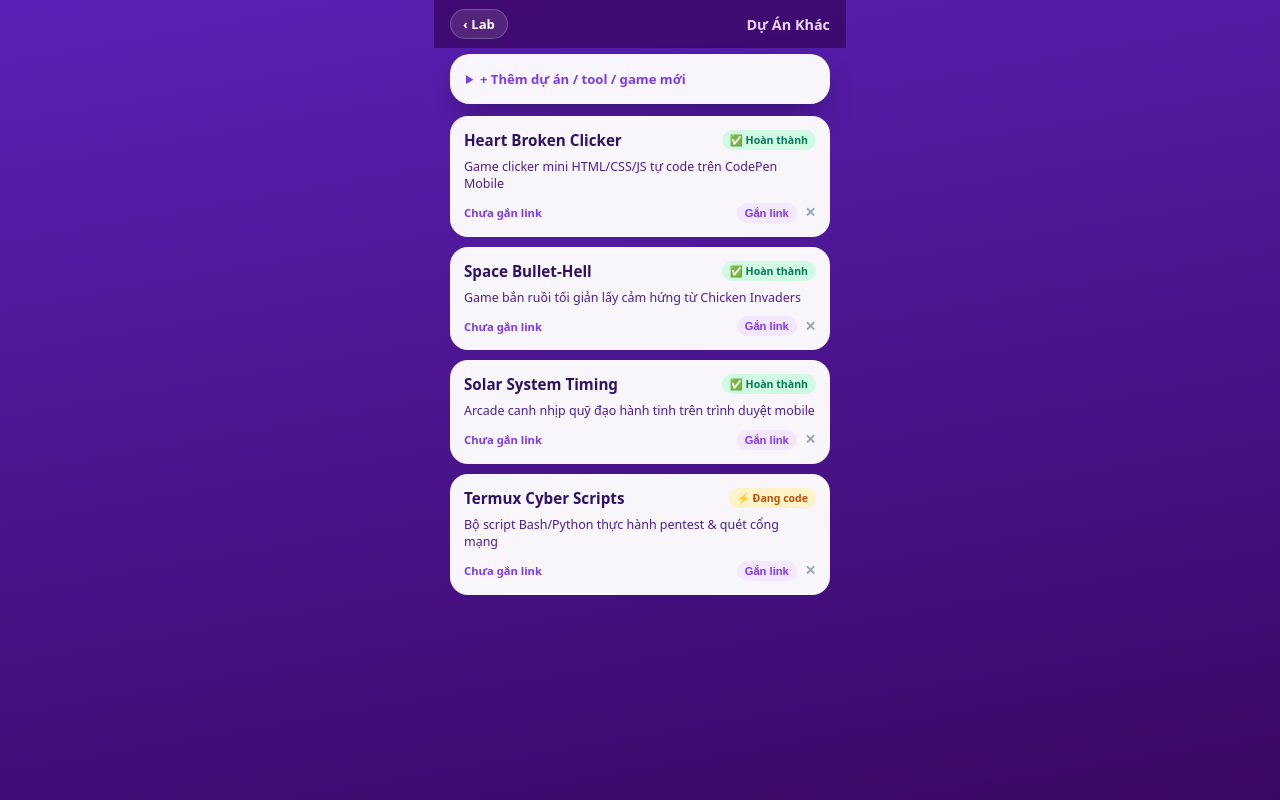
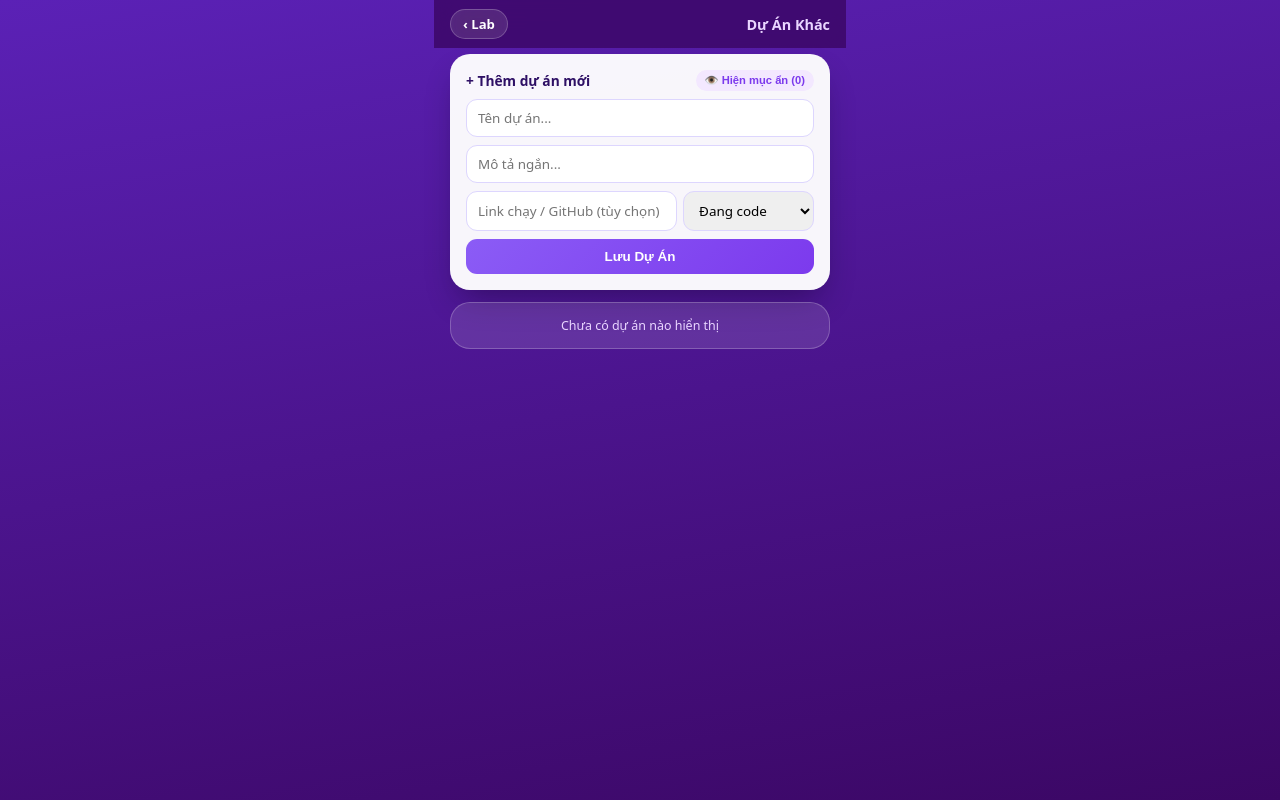
Before and after one commit to NghjaBoNC/Lab, a plain HTML site: page du-an/index.html in a window 1280 px wide. Drawn offline with Linux system fonts and the light colour scheme.

Commit message:
Giu nut Du an khac tren trang chu + them che do An/Hien tung du an

```diff
--- a/du-an/index.html
+++ b/du-an/index.html
@@ -4,9 +4,10 @@
   <meta charset="UTF-8" />
   <meta name="viewport" content="width=device-width, initial-scale=1.0, maximum-scale=1.0, user-scalable=no" />
   <title>Dự Án Khác · NghjaBoNC's Lab</title>
-  <link rel="stylesheet" href="../core/theme.css?v=10" />
+  <link rel="stylesheet" href="../core/theme.css?v=12" />
   <style>
     .p-card { background: var(--card-bg); color: var(--text-dark); border-radius: 18px; padding: 14px; display: flex; flex-direction: column; gap: 8px; }
+    .p-card.hidden-item { opacity: 0.55; border: 1.5px dashed #a855f7; }
     .p-top { display: flex; justify-content: space-between; align-items: flex-start; gap: 8px; }
     .p-name { font-size: 0.95rem; font-weight: 800; }
     .p-st { font-size: 0.66rem; font-weight: 800; padding: 3px 8px; border-radius: 999px; cursor: pointer; white-space: nowrap; }
@@ -24,13 +25,15 @@
     <span class="page-title">Dự Án Khác</span>
   </header>
   <main class="wrap">
-    <details class="white-card" style="font-size:0.82rem;">
-      <summary style="font-weight:800;cursor:pointer;color:var(--primary);">+ Thêm dự án / tool / game mới</summary>
-      <div style="display:flex;flex-direction:column;gap:7px;margin-top:9px;">
-        <input id="p-name" class="input-box" placeholder="Tên dự án (VD: Port Scanner Python)" />
-        <input id="p-desc" class="input-box" placeholder="Mô tả ngắn / công nghệ dùng..." />
+    <section class="white-card" style="display:flex;flex-direction:column;gap:8px;">
+      <div style="display:flex;justify-content:space-between;align-items:center;">
+        <strong style="font-size:0.86rem;">+ Thêm dự án mới</strong>
+        <button id="toggle-hidden" class="btn-sec" style="padding:4px 9px;font-size:0.7rem;">👁️ Hiện mục ẩn (0)</button>
+      </div>
+      <input id="p-name" class="input-box" placeholder="Tên dự án..." />
+      <input id="p-desc" class="input-box" placeholder="Mô tả ngắn..." />
       <div style="display:flex;gap:6px;">
-          <input id="p-url" class="input-box" placeholder="Link chạy / GitHub (không bắt buộc)" style="flex:1.4;" />
+        <input id="p-url" class="input-box" placeholder="Link chạy / GitHub (tùy chọn)" style="flex:1.4;" />
         <select id="p-st" class="input-box" style="flex:0.8;">
           <option value="wip">Đang code</option>
           <option value="idea">Ý tưởng</option>
@@ -38,52 +41,46 @@
         </select>
       </div>
       <button id="p-add" class="btn-pri">Lưu Dự Án</button>
-      </div>
-    </details>
+    </section>
 
     <div id="p-list" style="display:flex;flex-direction:column;gap:10px;"></div>
   </main>
 
-  <script src="../core/roadmap.js?v=10"></script>
-  <script src="../core/store.js?v=10"></script>
+  <script src="../core/roadmap.js?v=12"></script>
+  <script src="../core/store.js?v=12"></script>
   <script>
-    const DEFAULT_PROJECTS = [
-      { name: 'Heart Broken Clicker', desc: 'Game clicker mini HTML/CSS/JS tự code trên CodePen Mobile', url: '', status: 'done' },
-      { name: 'Space Bullet-Hell', desc: 'Game bắn ruồi tối giản lấy cảm hứng từ Chicken Invaders', url: '', status: 'done' },
-      { name: 'Solar System Timing', desc: 'Arcade canh nhịp quỹ đạo hành tinh trên trình duyệt mobile', url: '', status: 'done' },
-      { name: 'Termux Cyber Scripts', desc: 'Bộ script Bash/Python thực hành pentest & quét cổng mạng', url: '', status: 'wip' }
-    ];
-
     const ST_MAP = {
       wip: { lbl: '⚡ Đang code', cls: 'st-wip', next: 'done' },
       done: { lbl: '✅ Hoàn thành', cls: 'st-done', next: 'idea' },
       idea: { lbl: '💡 Ý tưởng', cls: 'st-idea', next: 'wip' }
     };
 
-    const getProjects = () => {
-      const s = LabStore.load();
-      if (!s.projects.length) { s.projects = JSON.parse(JSON.stringify(DEFAULT_PROJECTS)); LabStore.save(s); }
-      return s;
-    };
+    let showHidden = false;
 
     const render = () => {
-      const s = getProjects(), wrap = document.getElementById('p-list');
-      wrap.innerHTML = '';
-      s.projects.forEach((p, idx) => {
+      const s = LabStore.load(), wrap = document.getElementById('p-list');
+      const hiddenCount = s.projects.filter(p => p.hidden).length;
+      document.getElementById('toggle-hidden').textContent = showHidden ? '🙈 Giấu mục ẩn' : `👁️ Hiện mục ẩn (${hiddenCount})`;
+
+      const visible = s.projects.map((p, idx) => ({ ...p, idx })).filter(p => showHidden || !p.hidden);
+      wrap.innerHTML = visible.length ? '' : '<div class="glass-card" style="text-align:center;font-size:0.78rem;color:var(--text-sub);">Chưa có dự án nào hiển thị</div>';
+
+      visible.forEach(p => {
         const st = ST_MAP[p.status] || ST_MAP.idea;
         const linkHtml = p.url ? `<a href="${p.url}" target="_blank" class="p-link">Mở dự án ↗</a>` : `<span style="font-size:0.7rem;color:#7c3aed;font-weight:700;">Chưa gắn link</span>`;
         wrap.insertAdjacentHTML('beforeend', `
-          <div class="p-card">
+          <div class="p-card ${p.hidden ? 'hidden-item' : ''}">
             <div class="p-top">
               <span class="p-name">${p.name}</span>
-              <span class="p-st ${st.cls}" data-st="${idx}" title="Chạm để đổi trạng thái">${st.lbl}</span>
+              <span class="p-st ${st.cls}" data-st="${p.idx}">${st.lbl}</span>
             </div>
-            <div class="p-desc">${p.desc}</div>
+            ${p.desc ? `<div class="p-desc">${p.desc}</div>` : ''}
             <div class="p-foot">
               ${linkHtml}
-              <div style="display:flex;gap:8px;align-items:center;">
-                <button class="btn-sec" data-edit="${idx}" style="padding:4px 8px;font-size:0.7rem;">Gắn link</button>
-                <button data-del="${idx}" style="border:none;background:none;color:#94a3b8;font-weight:800;cursor:pointer;">✕</button>
+              <div style="display:flex;gap:6px;align-items:center;">
+                <button class="btn-sec" data-hide="${p.idx}" style="padding:4px 8px;font-size:0.7rem;">${p.hidden ? 'Hiện' : 'Ẩn'}</button>
+                <button class="btn-sec" data-edit="${p.idx}" style="padding:4px 8px;font-size:0.7rem;">Link</button>
+                <button data-del="${p.idx}" style="border:none;background:none;color:#94a3b8;font-weight:800;cursor:pointer;">✕</button>
               </div>
             </div>
           </div>
@@ -95,9 +92,14 @@
         cur.projects[i].status = (ST_MAP[cur.projects[i].status] || ST_MAP.idea).next;
         LabStore.save(cur); render();
       });
+      wrap.querySelectorAll('[data-hide]').forEach(el => el.onclick = () => {
+        const cur = LabStore.load(), i = Number(el.dataset.hide);
+        cur.projects[i].hidden = !cur.projects[i].hidden;
+        LabStore.save(cur); render();
+      });
       wrap.querySelectorAll('[data-edit]').forEach(el => el.onclick = () => {
         const cur = LabStore.load(), i = Number(el.dataset.edit);
-        const u = prompt('Dán link GitHub / GitHub Pages / CodePen cho dự án này:', cur.projects[i].url || 'https://');
+        const u = prompt('Dán link dự án:', cur.projects[i].url || 'https://');
         if (u !== null) { cur.projects[i].url = u.trim() === 'https://' ? '' : u.trim(); LabStore.save(cur); render(); }
       });
       wrap.querySelectorAll('[data-del]').forEach(el => el.onclick = () => {
@@ -106,15 +108,18 @@
       });
     };
 
+    document.getElementById('toggle-hidden').onclick = () => { showHidden = !showHidden; render(); };
+
     document.getElementById('p-add').onclick = () => {
       const name = document.getElementById('p-name').value.trim();
       if (!name) return;
       const s = LabStore.load();
       s.projects.unshift({
         name,
-        desc: document.getElementById('p-desc').value.trim() || 'Dự án cá nhân',
+        desc: document.getElementById('p-desc').value.trim(),
         url: document.getElementById('p-url').value.trim(),
-        status: document.getElementById('p-st').value
+        status: document.getElementById('p-st').value,
+        hidden: false
       });
       LabStore.save(s);
       document.getElementById('p-name').value = '';
```
Also changed, not shown: index.html (+13 -5 lines). Lines whose indentation alone changed are shown as unchanged.
